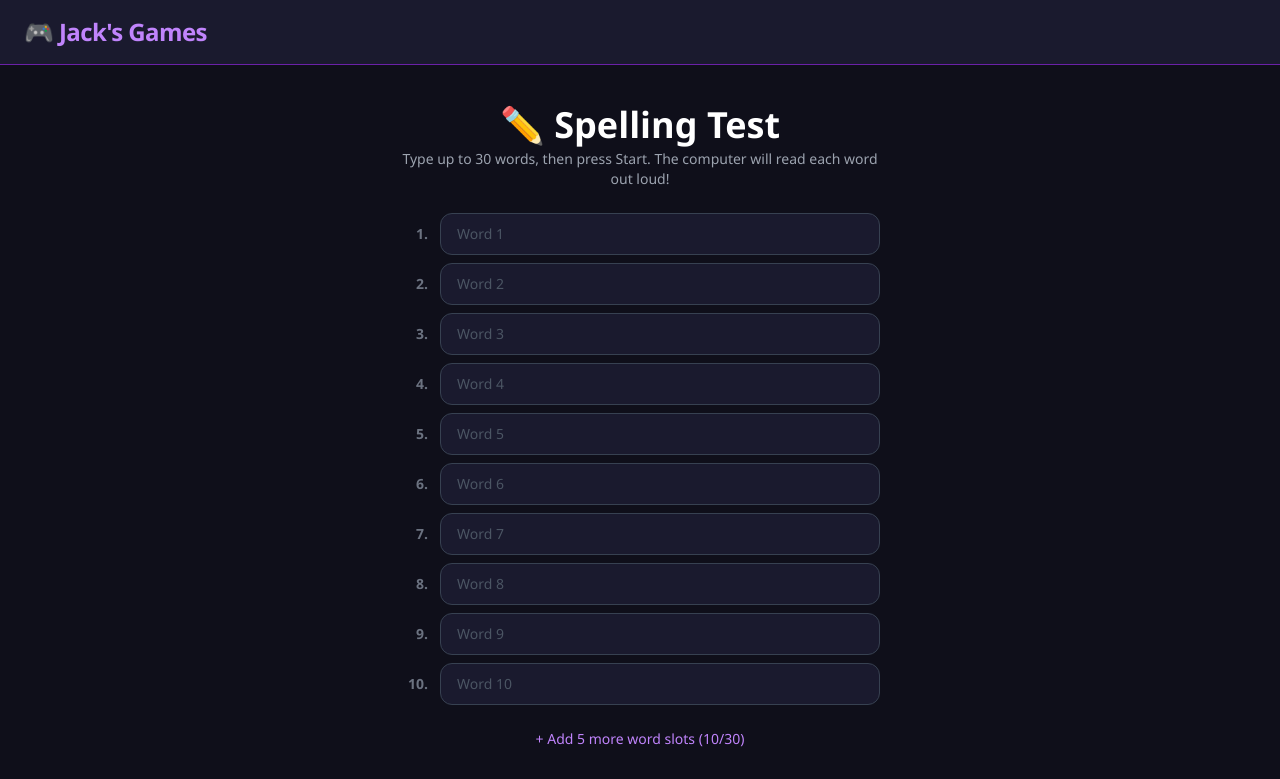
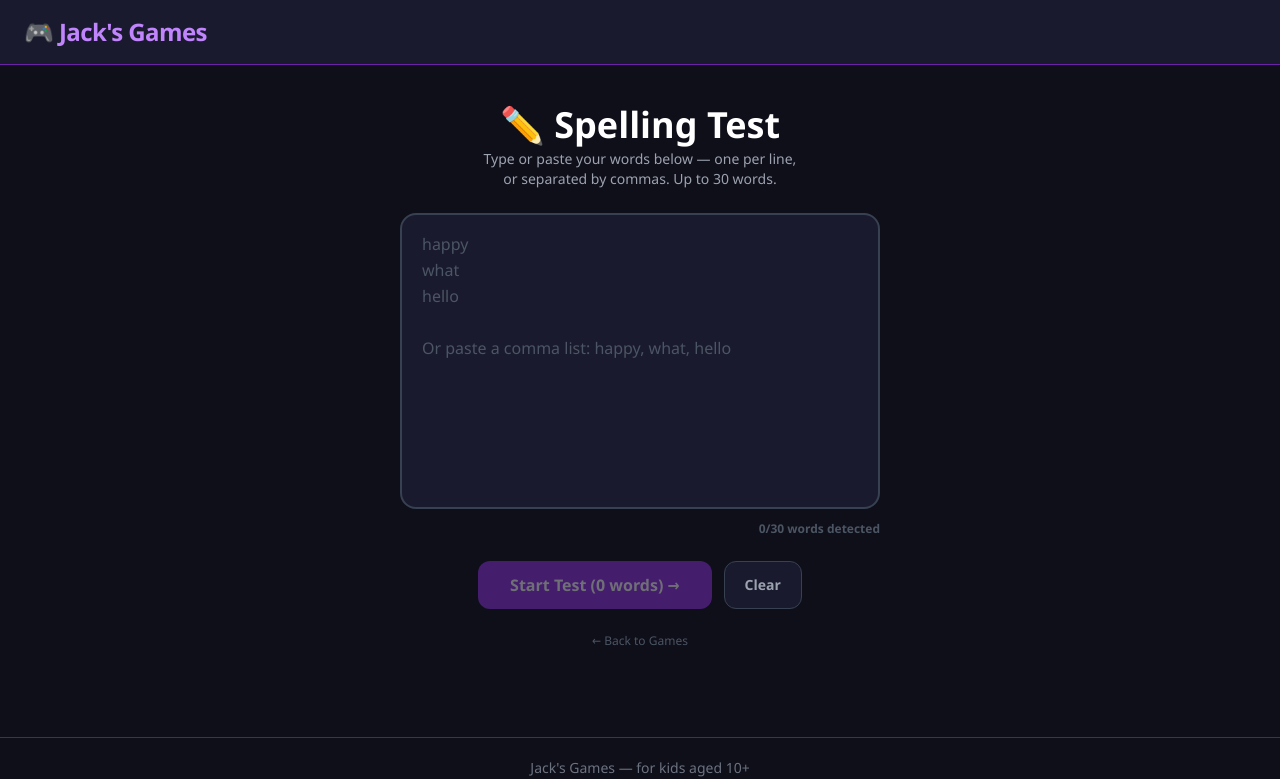
Before and after one commit to JBowmanCODE/jacks-games, a Next.js app: page /spelling in a window 1280 px wide. Shown: the top 779 px of the page. Built offline with nearby package versions, Linux system fonts and the light colour scheme.

Commit message:
Spelling: textarea paste input, better voice, smart retest buttons

```diff
--- a/app/spelling/SpellingGame.tsx
+++ b/app/spelling/SpellingGame.tsx
@@ -8,26 +8,23 @@ type WordResult = { word: string; typed: string; correct: boolean };
 // ── Confetti ──────────────────────────────────────────────────────────────────
 function Confetti() {
   const canvasRef = useRef<HTMLCanvasElement>(null);
-
   useEffect(() => {
     const canvas = canvasRef.current;
     if (!canvas) return;
     const ctx = canvas.getContext("2d")!;
     canvas.width  = window.innerWidth;
     canvas.height = window.innerHeight;
-
-    const pieces = Array.from({ length: 180 }, () => ({
-      x:    Math.random() * canvas.width,
-      y:    Math.random() * -canvas.height,
-      w:    6 + Math.random() * 10,
-      h:    10 + Math.random() * 14,
-      r:    Math.random() * Math.PI * 2,
-      dr:   (Math.random() - 0.5) * 0.2,
-      vy:   3 + Math.random() * 4,
-      vx:   (Math.random() - 0.5) * 3,
+    const pieces = Array.from({ length: 200 }, () => ({
+      x: Math.random() * canvas.width,
+      y: Math.random() * -canvas.height,
+      w: 6 + Math.random() * 10,
+      h: 10 + Math.random() * 14,
+      r: Math.random() * Math.PI * 2,
+      dr: (Math.random() - 0.5) * 0.2,
+      vy: 3 + Math.random() * 4,
+      vx: (Math.random() - 0.5) * 3,
       color: `hsl(${Math.random() * 360},90%,60%)`,
     }));
-
     let raf: number;
     function draw() {
       if (!canvas) return;
@@ -39,72 +36,82 @@ function Confetti() {
         ctx.fillStyle = p.color;
         ctx.fillRect(-p.w / 2, -p.h / 2, p.w, p.h);
         ctx.restore();
-        p.x  += p.vx;
-        p.y  += p.vy;
-        p.r  += p.dr;
-        if (p.y > canvas.height + 20) {
-          p.y = -20;
-          p.x = Math.random() * canvas.width;
-        }
+        p.x += p.vx; p.y += p.vy; p.r += p.dr;
+        if (p.y > canvas.height + 20) { p.y = -20; p.x = Math.random() * canvas.width; }
       }
       raf = requestAnimationFrame(draw);
     }
     draw();
     return () => cancelAnimationFrame(raf);
   }, []);
+  return <canvas ref={canvasRef} className="fixed inset-0 pointer-events-none z-50" />;
+}
+
+// ── Voice selection — prioritise neural/natural sounding voices ───────────────
+function getBestVoice(): SpeechSynthesisVoice | null {
+  const voices = window.speechSynthesis.getVoices();
+  const find = (test: (v: SpeechSynthesisVoice) => boolean) => voices.find(test) ?? null;
 
   return (
-    <canvas
-      ref={canvasRef}
-      className="fixed inset-0 pointer-events-none z-50"
-    />
-  );
-}
-
-// ── TTS helper ────────────────────────────────────────────────────────────────
-function getBestVoice(): SpeechSynthesisVoice | null {
-  const voices = window.speechSynthesis.getVoices();
-  return (
-    voices.find((v) => v.name.includes("Libby"))                                     ||
-    voices.find((v) => v.name.includes("Hazel"))                                     ||
-    voices.find((v) => v.name.includes("Serena"))                                    ||
-    voices.find((v) => v.lang === "en-GB" && /female|woman/i.test(v.name))           ||
-    voices.find((v) => v.lang === "en-GB")                                           ||
-    voices.find((v) => v.lang.startsWith("en") && /female|woman/i.test(v.name))     ||
-    voices.find((v) => v.lang.startsWith("en"))                                      ||
+    // Chrome desktop – most natural
+    find((v) => v.name === "Google UK English Female")                                    ||
+    // Edge neural voices (very natural)
+    find((v) => /Sonia.*Natural/i.test(v.name))                                          ||
+    find((v) => /Libby.*Natural/i.test(v.name))                                          ||
+    find((v) => /Mia.*Natural/i.test(v.name))                                            ||
+    find((v) => /Natural/i.test(v.name) && v.lang.startsWith("en"))                      ||
+    // Google fallback
+    find((v) => /Google.*English.*Female/i.test(v.name))                                 ||
+    // Apple voices (natural sounding)
+    find((v) => v.name === "Samantha" && v.lang.startsWith("en"))                        ||
+    find((v) => v.name === "Karen")                                                       ||
+    // Any en-GB
+    find((v) => v.lang === "en-GB")                                                       ||
+    // Any English
+    find((v) => v.lang.startsWith("en"))                                                  ||
     null
   );
 }
 
+// ── Parse pasted / typed word list ────────────────────────────────────────────
+function parseWords(raw: string): string[] {
+  return raw
+    .split(/[\n,;]+/)           // split on newlines, commas, semicolons
+    .map((w) => w.trim().replace(/[^a-zA-Z'\-\s]/g, "").trim())
+    .filter(Boolean)
+    .slice(0, 30);
+}
+
 // ── Main component ────────────────────────────────────────────────────────────
 export default function SpellingGame() {
-  const [phase,        setPhase]        = useState<Phase>("entry");
-  const [rawInputs,    setRawInputs]    = useState<string[]>(Array(10).fill(""));
-  const [words,        setWords]        = useState<string[]>([]);
-  const [currentIdx,   setCurrentIdx]   = useState(0);
-  const [typed,        setTyped]        = useState("");
-  const [results,      setResults]      = useState<WordResult[]>([]);
-  const [speaking,     setSpeaking]     = useState(false);
-  const [voicesReady,  setVoicesReady]  = useState(false);
-  const [showConfetti, setShowConfetti] = useState(false);
+  const [phase,         setPhase]         = useState<Phase>("entry");
+  const [rawText,       setRawText]       = useState("");
+  const [words,         setWords]         = useState<string[]>([]);   // current test list
+  const [originalWords, setOriginalWords] = useState<string[]>([]);   // full list from entry
+  const [currentIdx,    setCurrentIdx]    = useState(0);
+  const [typed,         setTyped]         = useState("");
+  const [results,       setResults]       = useState<WordResult[]>([]);
+  const [speaking,      setSpeaking]      = useState(false);
+  const [showConfetti,  setShowConfetti]  = useState(false);
   const inputRef = useRef<HTMLInputElement>(null);
 
-  // Load voices (they load async in most browsers)
+  // Ensure voices are loaded
   useEffect(() => {
-    function onVoicesChanged() { setVoicesReady(true); }
-    window.speechSynthesis.addEventListener("voiceschanged", onVoicesChanged);
-    if (window.speechSynthesis.getVoices().length > 0) setVoicesReady(true);
-    return () => window.speechSynthesis.removeEventListener("voiceschanged", onVoicesChanged);
+    if (typeof window === "undefined") return;
+    const load = () => window.speechSynthesis.getVoices();
+    load();
+    window.speechSynthesis.addEventListener("voiceschanged", load);
+    return () => window.speechSynthesis.removeEventListener("voiceschanged", load);
   }, []);
 
   const speak = useCallback((word: string) => {
     if (!window.speechSynthesis) return;
     window.speechSynthesis.cancel();
-    const utter = new SpeechSynthesisUtterance(word);
-    utter.rate   = 0.82;
-    utter.pitch  = 1.05;
-    utter.volume = 1;
-    const voice  = getBestVoice();
+    const utter       = new SpeechSynthesisUtterance(word);
+    utter.rate        = 0.88;
+    utter.pitch       = 1.05;
+    utter.volume      = 1;
+    const voice       = getBestVoice();
     if (voice) utter.voice = voice;
     setSpeaking(true);
     utter.onend  = () => setSpeaking(false);
@@ -120,28 +127,14 @@ export default function SpellingGame() {
     }
   }, [phase, currentIdx, words, speak]);
 
-  // Stop speech when leaving test
   useEffect(() => {
     if (phase !== "testing") window.speechSynthesis?.cancel();
   }, [phase]);
 
-  // ── Entry helpers ──────────────────────────────────────────────────
-  function updateWord(idx: number, val: string) {
-    setRawInputs((prev) => {
-      const next = [...prev];
-      next[idx] = val.replace(/[^a-zA-Z\s'-]/g, ""); // letters only
-      return next;
-    });
-  }
-
-  function addMoreWords() {
-    setRawInputs((prev) => [...prev, ...Array(5).fill("")].slice(0, 30));
-  }
-
-  const validWords = rawInputs.map((w) => w.trim()).filter(Boolean);
-
-  function beginTest(wordList: string[]) {
+  // ── Start a test ──────────────────────────────────────────────────
+  function beginTest(wordList: string[], keepOriginal?: string[]) {
     setWords(wordList);
+    if (keepOriginal) setOriginalWords(keepOriginal);
     setCurrentIdx(0);
     setResults([]);
     setTyped("");
@@ -153,21 +146,20 @@ export default function SpellingGame() {
   function submitWord() {
     const answer = typed.trim();
     if (!answer) return;
-
     const word    = words[currentIdx];
     const correct = answer.toLowerCase() === word.toLowerCase();
     const next    = [...results, { word, typed: answer, correct }];
     setResults(next);
     setTyped("");
-
     if (currentIdx + 1 >= words.length) {
-      const allCorrect = next.every((r) => r.correct);
-      setShowConfetti(allCorrect);
+      setShowConfetti(next.every((r) => r.correct));
       setPhase("results");
     } else {
       setCurrentIdx((i) => i + 1);
     }
   }
+
+  const parsedWords = parseWords(rawText);
 
   // ── Entry screen ───────────────────────────────────────────────────
   if (phase === "entry") {
@@ -175,51 +167,40 @@ export default function SpellingGame() {
       <div className="flex flex-col items-center gap-6 px-4 max-w-lg mx-auto w-full">
         <div className="text-center">
           <h1 className="text-3xl sm:text-4xl font-extrabold text-white mb-1">✏️ Spelling Test</h1>
-          <p className="text-gray-400 text-sm">Type up to 30 words, then press Start. The computer will read each word out loud!</p>
+          <p className="text-gray-400 text-sm max-w-xs mx-auto">
+            Type or paste your words below — one per line, or separated by commas. Up to 30 words.
+          </p>
         </div>
 
-        <div className="w-full space-y-2">
-          {rawInputs.map((val, i) => (
-            <div key={i} className="flex items-center gap-3">
-              <span className="w-7 text-right text-sm font-bold text-gray-500 shrink-0">{i + 1}.</span>
-              <input
-                type="text"
-                value={val}
-                onChange={(e) => updateWord(i, e.target.value)}
-                onKeyDown={(e) => {
-                  if (e.key === "Enter") {
-                    e.preventDefault();
-                    const next = document.getElementById(`word-input-${i + 1}`);
-                    if (next) (next as HTMLInputElement).focus();
-                  }
-                }}
-                id={`word-input-${i}`}
-                placeholder={`Word ${i + 1}`}
-                className="flex-1 rounded-xl border border-gray-700 bg-[#1a1a2e] px-4 py-2.5 text-white text-sm placeholder-gray-600 focus:outline-none focus:border-purple-500 transition-colors"
-              />
-            </div>
-          ))}
+        <div className="w-full">
+          <textarea
+            value={rawText}
+            onChange={(e) => setRawText(e.target.value)}
+            placeholder={"happy\nwhat\nhello\n\nOr paste a comma list: happy, what, hello"}
+            rows={10}
+            className="w-full rounded-2xl border-2 border-gray-700 bg-[#1a1a2e] px-5 py-4 text-white text-base placeholder-gray-600 focus:outline-none focus:border-purple-500 transition-colors resize-none leading-relaxed"
+          />
+          <p className={`mt-1.5 text-right text-xs font-semibold transition-colors ${
+            parsedWords.length === 0 ? "text-gray-600" :
+            parsedWords.length >= 30 ? "text-yellow-400" : "text-purple-400"
+          }`}>
+            {parsedWords.length}/30 words detected
+          </p>
         </div>
 
-        {rawInputs.length < 30 && (
-          <button onClick={addMoreWords} className="text-sm text-purple-400 hover:text-purple-300 transition-colors">
-            + Add 5 more word slots ({rawInputs.length}/30)
-          </button>
-        )}
-
-        <div className="flex flex-wrap gap-3 justify-center w-full mt-2">
+        <div className="flex flex-wrap gap-3 justify-center w-full">
           <button
-            onClick={() => beginTest(validWords)}
-            disabled={validWords.length === 0}
+            onClick={() => { beginTest(parsedWords, parsedWords); }}
+            disabled={parsedWords.length === 0}
             className="rounded-xl bg-purple-600 px-8 py-3 text-base font-bold text-white hover:bg-purple-500 active:scale-95 transition-all disabled:opacity-40 disabled:cursor-not-allowed"
           >
-            Start Test ({validWords.length} word{validWords.length !== 1 ? "s" : ""}) →
+            Start Test ({parsedWords.length} word{parsedWords.length !== 1 ? "s" : ""}) →
           </button>
           <button
-            onClick={() => setRawInputs(Array(10).fill(""))}
+            onClick={() => setRawText("")}
             className="rounded-xl border border-gray-700 bg-[#1a1a2e] px-5 py-3 text-sm font-semibold text-gray-400 hover:bg-gray-800 transition-colors"
           >
-            Clear All
+            Clear
           </button>
         </div>
 
@@ -230,47 +211,33 @@ export default function SpellingGame() {
 
   // ── Testing screen ────────────────────────────────────────────────
   if (phase === "testing") {
-    const progress = ((currentIdx) / words.length) * 100;
-
+    const progress = (currentIdx / words.length) * 100;
     return (
       <div className="flex flex-col items-center gap-6 px-4 max-w-md mx-auto w-full">
-        {/* Header */}
         <div className="text-center">
           <h1 className="text-2xl sm:text-3xl font-extrabold text-white">✏️ Spelling Test</h1>
           <p className="text-sm text-gray-400 mt-1">Word {currentIdx + 1} of {words.length}</p>
         </div>
 
-        {/* Progress bar */}
         <div className="w-full h-2.5 rounded-full bg-gray-800 overflow-hidden">
           <div className="h-full rounded-full bg-purple-600 transition-all duration-500" style={{ width: `${progress}%` }} />
         </div>
 
-        {/* Speaker card */}
         <div className="w-full rounded-2xl border-2 border-purple-700 bg-[#1a1a2e] p-8 flex flex-col items-center gap-5">
           <p className="text-gray-400 text-sm">Listen carefully and spell the word!</p>
-
-          {/* Big play button */}
           <button
             onClick={() => speak(words[currentIdx])}
             disabled={speaking}
             className={`w-24 h-24 rounded-full flex items-center justify-center text-5xl shadow-lg transition-all active:scale-90 touch-manipulation
-              ${speaking
-                ? "bg-purple-800 border-2 border-purple-500 animate-pulse cursor-wait"
-                : "bg-purple-600 hover:bg-purple-500 border-2 border-purple-400"}`}
+              ${speaking ? "bg-purple-800 border-2 border-purple-500 animate-pulse cursor-wait" : "bg-purple-600 hover:bg-purple-500 border-2 border-purple-400"}`}
           >
-            {speaking ? "🔊" : "🔊"}
+            🔊
           </button>
-
-          <p className="text-sm text-gray-500">
-            {speaking ? "Listening..." : "Tap to hear the word again"}
-          </p>
+          <p className="text-sm text-gray-500">{speaking ? "Listening..." : "Tap to hear the word again"}</p>
         </div>
 
-        {/* Type answer */}
         <div className="w-full space-y-3">
-          <label className="block text-sm font-semibold text-purple-300 text-center">
-            Type the word you heard:
-          </label>
+          <label className="block text-sm font-semibold text-purple-300 text-center">Type the word you heard:</label>
           <input
             ref={inputRef}
             type="text"
@@ -278,10 +245,7 @@ export default function SpellingGame() {
             onChange={(e) => setTyped(e.target.value)}
             onKeyDown={(e) => { if (e.key === "Enter") submitWord(); }}
             placeholder="Type here..."
-            autoComplete="off"
-            autoCorrect="off"
-            autoCapitalize="off"
-            spellCheck={false}
+            autoComplete="off" autoCorrect="off" autoCapitalize="off" spellCheck={false}
             className="w-full rounded-xl border-2 border-gray-700 bg-[#1a1a2e] px-5 py-4 text-white text-xl text-center tracking-widest placeholder-gray-600 focus:outline-none focus:border-purple-500 transition-colors"
           />
           <button
@@ -305,37 +269,39 @@ export default function SpellingGame() {
   const total   = results.length;
   const perfect = score === total;
 
+  // Show "retest full list" button only when we tested a subset (e.g. wrong words only)
+  const testedSubset = originalWords.length > words.length;
+
   const verdict =
-    perfect              ? "🎊 PERFECT SCORE! You're a spelling superstar!" :
+    perfect              ? "🎊 PERFECT SCORE! You&apos;re a spelling superstar!" :
     score / total >= 0.8 ? "⭐ Brilliant! Nearly perfect!" :
     score / total >= 0.6 ? "👍 Good effort! Keep practising!" :
-    score / total >= 0.4 ? "💪 Not bad — let's practise those tricky ones!" :
+    score / total >= 0.4 ? "💪 Not bad — let&apos;s practise those tricky ones!" :
                            "📚 Keep going — practise makes perfect!";
 
   return (
-    <div className={`flex flex-col items-center gap-6 px-4 max-w-lg mx-auto w-full ${perfect ? "animate-bounce-once" : ""}`}>
+    <div className="flex flex-col items-center gap-6 px-4 max-w-lg mx-auto w-full">
       {showConfetti && <Confetti />}
 
-      {/* Score */}
+      {/* Score card */}
       <div className={`text-center w-full rounded-2xl p-6 border-2 ${perfect ? "border-yellow-400 bg-yellow-900/30" : "border-purple-700 bg-[#1a1a2e]"}`}>
         {perfect && <p className="text-4xl mb-2 animate-spin-slow">🏆</p>}
-        <h1 className={`text-3xl sm:text-4xl font-extrabold mb-1 ${perfect ? "text-yellow-300" : "text-white"}`}>
+        <h1 className={`text-4xl sm:text-5xl font-extrabold mb-2 ${perfect ? "text-yellow-300" : "text-white"}`}>
           {score} / {total}
         </h1>
-        <p className={`font-bold text-base ${perfect ? "text-yellow-200" : "text-purple-300"}`}>{verdict}</p>
+        <p className={`font-bold text-base ${perfect ? "text-yellow-200" : "text-purple-300"}`}>
+          {perfect              ? "🎊 PERFECT SCORE! You're a spelling superstar!" :
+           score / total >= 0.8 ? "⭐ Brilliant! Nearly perfect!" :
+           score / total >= 0.6 ? "👍 Good effort! Keep practising!" :
+           score / total >= 0.4 ? "💪 Not bad — let's practise those tricky ones!" :
+                                  "📚 Keep going — practise makes perfect!"}
+        </p>
       </div>
 
-      {/* Word list */}
+      {/* Word results list */}
       <div className="w-full space-y-2">
         {results.map((r, i) => (
-          <div
-            key={i}
-            className={`flex items-center gap-3 rounded-xl px-4 py-3 border ${
-              r.correct
-                ? "bg-green-900/30 border-green-800"
-                : "bg-red-900/30 border-red-800"
-            }`}
-          >
+          <div key={i} className={`flex items-center gap-3 rounded-xl px-4 py-3 border ${r.correct ? "bg-green-900/30 border-green-800" : "bg-red-900/30 border-red-800"}`}>
             <span className="text-lg">{r.correct ? "✅" : "❌"}</span>
             <div className="flex-1 min-w-0">
               <span className="font-bold text-white capitalize">{r.word}</span>
@@ -349,30 +315,44 @@ export default function SpellingGame() {
         ))}
       </div>
 
-      {/* Actions */}
+      {/* Action buttons */}
       <div className="flex flex-wrap gap-3 justify-center w-full">
+        {/* Retest the current set */}
         <button
-          onClick={() => beginTest(words)}
+          onClick={() => beginTest(words, originalWords)}
           className="rounded-xl bg-purple-600 px-6 py-3 text-sm font-bold text-white hover:bg-purple-500 active:scale-95 transition-all"
         >
           Retest All {total} Words
         </button>
+
+        {/* Retest wrong words only (shown if there are any) */}
         {wrong.length > 0 && (
           <button
-            onClick={() => beginTest(wrong.map((r) => r.word))}
+            onClick={() => beginTest(wrong.map((r) => r.word), originalWords)}
             className="rounded-xl bg-red-700 px-6 py-3 text-sm font-bold text-white hover:bg-red-600 active:scale-95 transition-all"
           >
             Retest {wrong.length} Wrong Word{wrong.length !== 1 ? "s" : ""}
           </button>
         )}
+
+        {/* Retest full original list (shown when we tested a subset) */}
+        {testedSubset && (
+          <button
+            onClick={() => beginTest(originalWords, originalWords)}
+            className="rounded-xl bg-blue-700 px-6 py-3 text-sm font-bold text-white hover:bg-blue-600 active:scale-95 transition-all"
+          >
+            Retest Full List ({originalWords.length} Words)
+          </button>
+        )}
+
         <button
-          onClick={() => { setPhase("entry"); setRawInputs(words.map((w) => w)); }}
+          onClick={() => { setPhase("entry"); setRawText(originalWords.join("\n")); }}
           className="rounded-xl border border-gray-600 bg-[#1a1a2e] px-5 py-3 text-sm font-semibold text-gray-300 hover:bg-gray-800 transition-colors"
         >
           Edit Word List
         </button>
         <button
-          onClick={() => { setPhase("entry"); setRawInputs(Array(10).fill("")); }}
+          onClick={() => { setPhase("entry"); setRawText(""); }}
           className="rounded-xl border border-gray-700 bg-[#1a1a2e] px-5 py-3 text-sm font-semibold text-gray-400 hover:bg-gray-800 transition-colors"
         >
           New Word List
```
